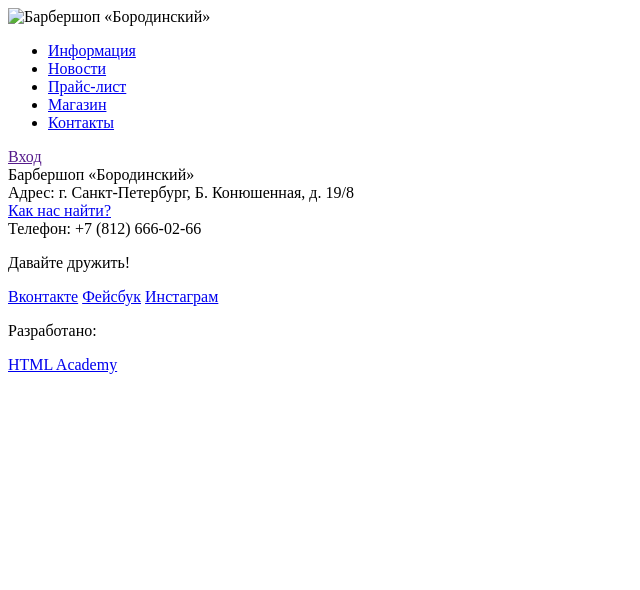
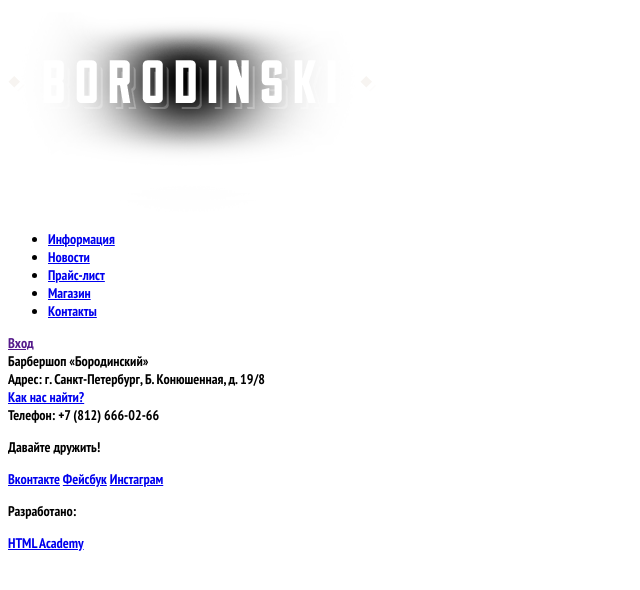
Before and after one commit to Elbrain/60445-barbershop, a plain HTML site: page index.html in a window 1280 px wide. Shown: the whole page, without its empty margins (0-640 px from the left). Drawn offline with Linux system fonts and the light colour scheme.

Commit message:
урок 3
финиш

```diff
--- a/index.html
+++ b/index.html
@@ -3,11 +3,13 @@
     <head>
         <meta charset="utf-8">
         <title>Барбершоп «Бородинский»</title>
+        <link href="css/style.css" rel="stylesheet">
+        <link href="https://fonts.googleapis.com/css?family=PT+Sans+Narrow:700&amp;subset=cyrillic" rel="stylesheet">
     </head>
     <body>
         <header class="main-header">
             <div class="wrapper">
-                <img class="logo" src="#"  width="368" height="204" alt="Барбершоп «Бородинский»">
+                <img class="logo" src="img/index/Logo.png"  width="368" height="204" alt="Барбершоп «Бородинский»">
                 <nav class="main-menu">
                     <ul>
                         <li><a href="#">Информация</a></li>
```
